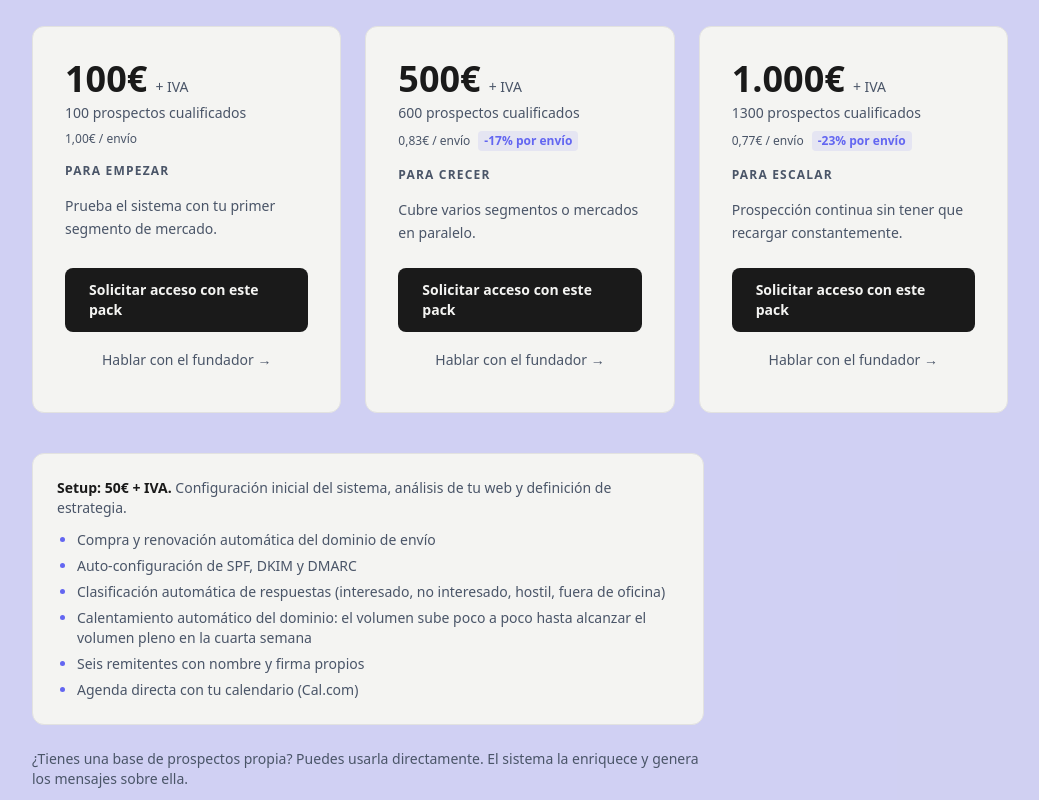
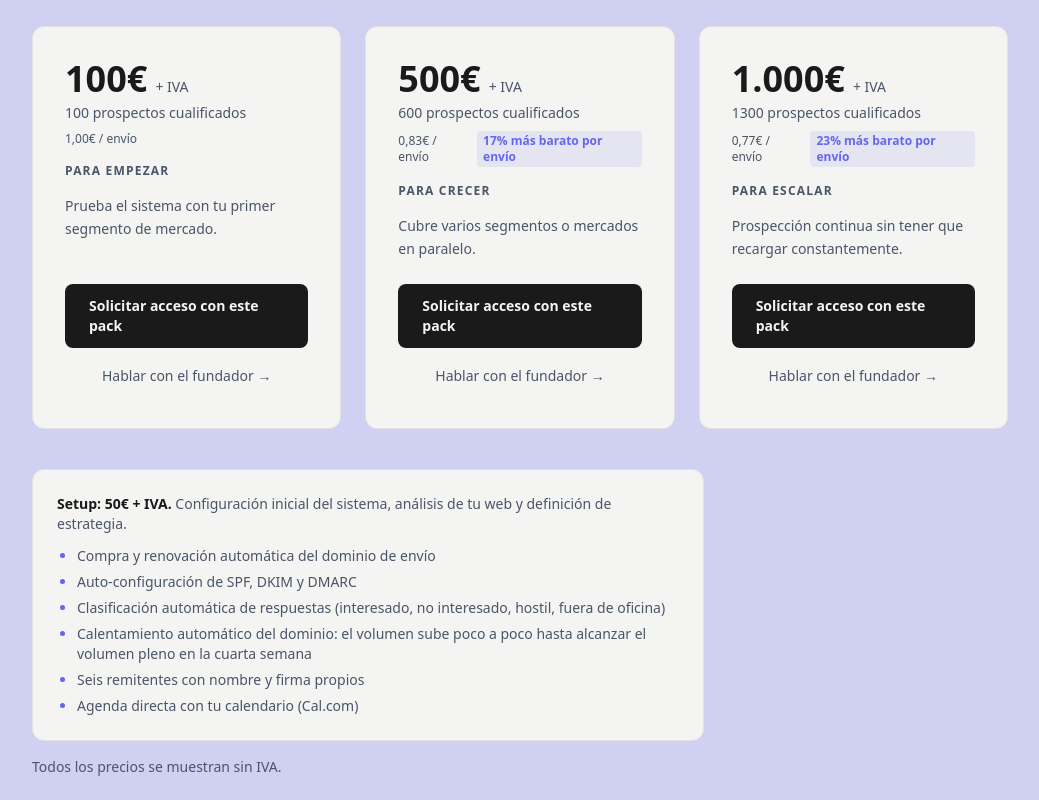
Before and after one commit to olserres-crypto/RevCognition, a Next.js app: page / in a window 1280 px wide. Shown: the part 5800-6600 px from the top of the page, without its empty margins (120-1159 px from the left). Built offline with nearby package versions, Linux system fonts and the light colour scheme; no server answers.

Commit message:
fix(b592): /producto pricing FAQ to bundle curve + blanket IVA note + badge wording (review fixes)

```diff
--- a/src/components/sections/Pricing.tsx
+++ b/src/components/sections/Pricing.tsx
@@ -17,7 +17,7 @@ const packs = [
     prospects: 600,
     price: "500€",
     perUnit: "0,83€",
-    discount: "-17% por envío",
+    discount: "17% más barato por envío",
     label: "Para crecer",
     description: "Cubre varios segmentos o mercados en paralelo.",
     plan: "pack_600",
@@ -26,7 +26,7 @@ const packs = [
     prospects: 1300,
     price: "1.000€",
     perUnit: "0,77€",
-    discount: "-23% por envío",
+    discount: "23% más barato por envío",
     label: "Para escalar",
     description: "Prospección continua sin tener que recargar constantemente.",
     plan: "pack_1300",
@@ -140,6 +140,10 @@ export function Pricing() {
           </ul>
         </div>
 
+        <p className="mt-4 text-sm text-[var(--color-slate)] max-w-2xl">
+          Todos los precios se muestran sin IVA.
+        </p>
+
         <p className="mt-6 text-sm text-[var(--color-slate)] max-w-2xl">
           ¿Tienes una base de prospectos propia? Puedes usarla directamente.
           El sistema la enriquece y genera los mensajes sobre ella.
--- a/src/components/sections/Producto.tsx
+++ b/src/components/sections/Producto.tsx
@@ -243,7 +243,7 @@ const faqs: Feature[] = [
   },
   {
     title: "¿Qué cuesta?",
-    body: "Un setup único de 50€ para dejar la cuenta lista, y luego pagas por prospecto trabajado: 1€ por cada prospecto nuevo al que se escribe. Un crédito se consume con el primer correo a un prospecto; los seguimientos de esa misma secuencia no gastan crédito extra, y un prospecto que descartas en la revisión nunca gasta crédito.",
+    body: "Un setup inicial de 50€ + IVA para dejar la cuenta lista, y luego packs de envíos desde 100€ + IVA (100 envíos), con descuento por volumen: 600 envíos por 500€ + IVA y 1.300 por 1.000€ + IVA. Un crédito se consume con el primer envío a un prospecto nuevo; los seguimientos de esa misma secuencia no gastan crédito extra. Sin permanencia y los créditos no caducan.",
   },
   {
     title: "¿Funciona en mi sector o en mi país?",
```
